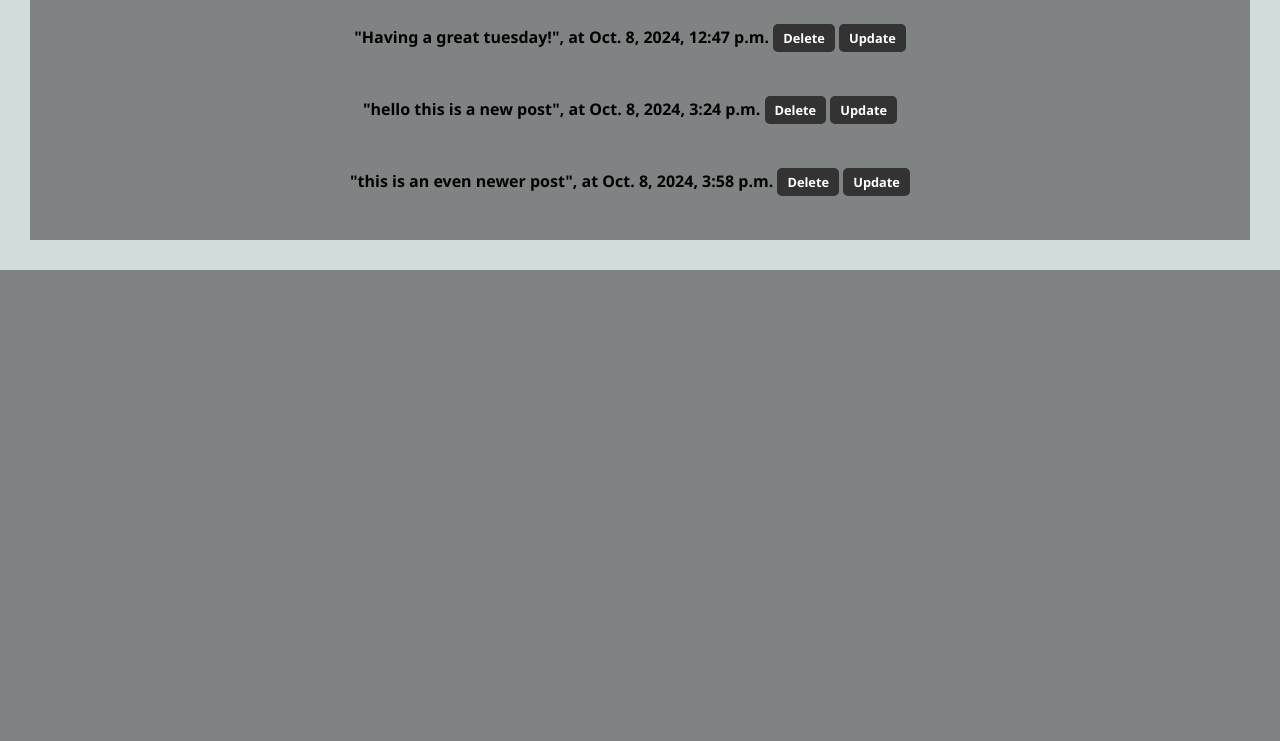
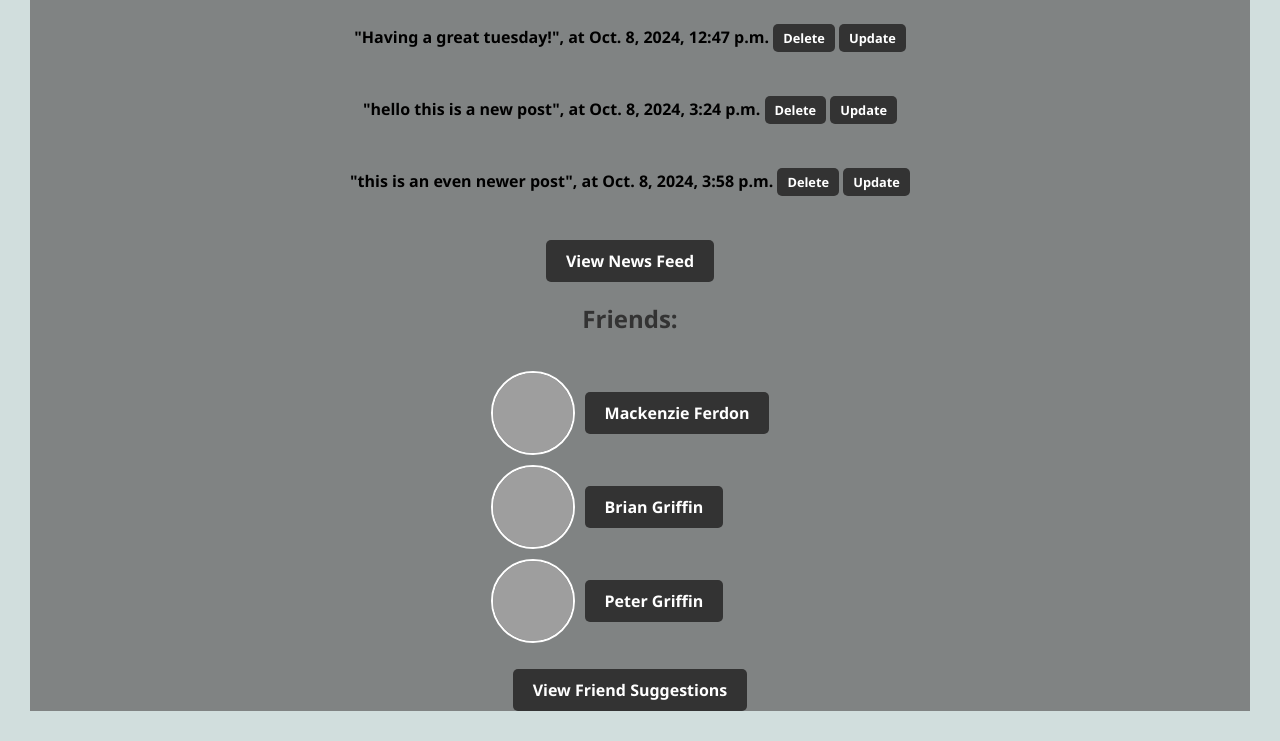
Before and after one commit to rypetrat/CS412, a Django app: page /mini_fb/profile/1 in a window 1280 px wide. Shown: the part 740-1481 px from the top of the page. Before the commit the page ends 1010 px from the top, so only its background shows below. Run offline with Django 5.2, Linux system fonts and the light colour scheme; data comes from the database, SQL or seed files in the repository; both versions use the stored data as it was after the commit; grey boxes are pictures that could not be loaded.

Commit message:
added assignment 8 code

```diff
--- a/mini_fb/admin.py
+++ b/mini_fb/admin.py
@@ -5,3 +5,4 @@ from .models import *
 admin.site.register(Profile)
 admin.site.register(StatusMessage)
 admin.site.register(Image)
+admin.site.register(Friend)
--- a/mini_fb/models.py
+++ b/mini_fb/models.py
@@ -1,7 +1,6 @@
 from django.db import models
 from django.urls import reverse
 
-# Create your models here.
 class Profile(models.Model):
     '''Encapsulate the idea of a profile'''
     firstName = models.CharField(max_length=100, blank=False)
@@ -19,14 +18,51 @@ class Profile(models.Model):
         statusMessages = StatusMessage.objects.filter(profile=self)
         return statusMessages
 
+    def get_friends(self):
+        friends_as_profile1 = Friend.objects.filter(profile1=self)
+        friends_as_profile2 = Friend.objects.filter(profile2=self)
+
+        friends = [friend.profile2 for friend in friends_as_profile1] + \
+                  [friend.profile1 for friend in friends_as_profile2]
+        return friends
+
     def get_absolute_url(self):
-        # Returns the URL for a profile with its primary key
         return reverse('profile', kwargs={'pk': self.pk})
+
+    def add_friend(self, other):
+        existing_friend = Friend.objects.filter(
+            (models.Q(profile1=self) & models.Q(profile2=other)) |
+            (models.Q(profile1=other) & models.Q(profile2=self))
+        ).exists()
+        if not existing_friend:
+            new_friend = Friend(profile1=self, profile2=other)
+            new_friend.save()
+
+    def get_friend_suggestions(self):
+        friend_ids = Friend.objects.filter(
+            models.Q(profile1=self) | models.Q(profile2=self)
+        ).values_list('profile1', 'profile2')
+
+        flat_friend_ids = {friend_id for pair in friend_ids for friend_id in pair}
+        flat_friend_ids.discard(self.pk)
+
+        suggested_friends = Profile.objects.exclude(pk__in=flat_friend_ids).exclude(pk=self.pk)
+
+        return suggested_friends
+
+    def get_news_feed(self):
+        friend_ids = [friend.pk for friend in self.get_friends()]
+        all_profile_ids = [self.pk] + friend_ids
+
+        news_feed = StatusMessage.objects.filter(
+            models.Q(profile__in=all_profile_ids)
+        ).order_by('-timestamp')
+
+        return news_feed
 
 class StatusMessage(models.Model):
     '''Encapsulate the idea of a Status Messages on a Profile.'''
 
-    # data attributes of a Status Message:
     profile = models.ForeignKey("Profile", on_delete=models.CASCADE)
     message = models.TextField(blank=False)
     timestamp = models.DateTimeField(auto_now=True)
@@ -46,3 +82,12 @@ class Image(models.Model):
 
     def __str__(self):
         return f"Image for {self.status_message.message}"
+
+class Friend(models.Model):
+    '''Encapsulate the idea of a Friend.'''
+    profile1 = models.ForeignKey(Profile, related_name='friend1', on_delete=models.CASCADE)
+    profile2 = models.ForeignKey(Profile, related_name='friend2', on_delete=models.CASCADE)
+    timestamp = models.DateTimeField(auto_now_add=True)
+
+    def __str__(self):
+        return f"{self.profile1} & {self.profile2}"
--- a/mini_fb/templates/mini_fb/show_profile.html
+++ b/mini_fb/templates/mini_fb/show_profile.html
@@ -1,4 +1,6 @@
+
 {% extends 'mini_fb/base.html' %}
+{% load static %}
 
 {% block content %}
 <main class="grid-container">
@@ -40,6 +42,23 @@
         {% empty %}
         <p>No status messages to display.</p>
         {% endfor %}
+        <div style="display: flex; justify-content: center; flex-direction: column; align-items: center;">
+            <a href="{% url 'news_feed' profile.pk %}" class="button">View News Feed</a>
+            <h2>Friends:</h2>
+            <ul style="list-style: none; padding: 0;">
+                {% for friend in profile.get_friends %}
+                    <li style="display: flex; align-items: center; margin-bottom: 10px;">
+                        <img src="{{ friend.ProfileImg }}" alt="{{ friend.firstName }}'s Profile Picture" style="width: 80px; height: 80px; border-radius: 50%; margin-right: 10px; border: 2px solid white;">
+                        <a href="{{ friend.get_absolute_url }}" class="button">
+                            {{ friend.firstName }} {{ friend.lastName }}
+                        </a>
+                    </li>
+                {% empty %}
+                    <li>No friends yet.</li>
+                {% endfor %}
+            </ul>
+            <a href="{% url 'friend_suggestions' profile.pk %}" class="button">View Friend Suggestions</a>
+        </div>
     </div>
 </main>
 {% endblock %}
--- a/mini_fb/urls.py
+++ b/mini_fb/urls.py
@@ -10,4 +10,7 @@ urlpatterns = [
     path('profile/<int:pk>/update/', UpdateProfileView.as_view(), name='update_profile'),
     path('status/<int:pk>/delete/', DeleteStatusMessageView.as_view(), name='delete_status'),
     path('status/<int:pk>/update/', UpdateStatusMessageView.as_view(), name='update_status'),
+    path('profile/<int:pk>/add_friend/<int:other_pk>/', CreateFriendView.as_view(), name='add_friend'),
+    path('profile/<int:pk>/friend_suggestions/', ShowFriendSuggestionsView.as_view(), name='friend_suggestions'),
+    path('profile/<int:pk>/news_feed/', ShowNewsFeedView.as_view(), name='news_feed'),
 ]
--- a/mini_fb/views.py
+++ b/mini_fb/views.py
@@ -1,13 +1,13 @@
 # Create your views here.
-from django.shortcuts import render, get_object_or_404
+from django.shortcuts import redirect, get_object_or_404
 from django.urls import reverse
 from .models import *
-from django.views.generic import ListView, DetailView, CreateView, UpdateView, DeleteView
+from django.views.generic import *
 from .forms import *
 
 class ShowAllProfilesView(ListView):
     '''Create a subclass of ListView to display all profiles'''
-    model = Profile # retrieve objects of type Profile from the database
+    model = Profile
     template_name = 'mini_fb/show_all_profiles.html'
     context_object_name = 'profiles'
 
@@ -30,23 +30,19 @@ class CreateStatusMessageView(CreateView):
     template_name = 'mini_fb/create_status_form.html'
 
     def get_context_data(self, **kwargs):
-        # Get the context from the parent class
         context = super().get_context_data(**kwargs)
         profile_pk = self.kwargs['pk']
         context['profile'] = get_object_or_404(Profile, pk=profile_pk)
         return context
 
     def form_valid(self, form):
-        # Get the Profile object and set it on the StatusMessage
         profile_pk = self.kwargs['pk']
         profile = get_object_or_404(Profile, pk=profile_pk)
 
-        # Save the status message and commit to database
         status_message = form.save(commit=False)
         status_message.profile = profile
         status_message.save()
 
-        # Handle file upload
         files = self.request.FILES.getlist('images')
         for file in files:
             Image.objects.create(status_message=status_message, image_file=file)
@@ -92,5 +88,37 @@ class UpdateStatusMessageView(UpdateView):
     context_object_name = 'status_message'
 
     def get_success_url(self):
-        # Redirect to the profile page after successful update
         return reverse('profile', kwargs={'pk': self.object.profile.pk})
+
+class CreateFriendView(View):
+    def dispatch(self, request, *args, **kwargs):
+        profile_pk = kwargs['pk']
+        friend_pk = kwargs['other_pk']
+
+        profile = get_object_or_404(Profile, pk=profile_pk)
+        friend_profile = get_object_or_404(Profile, pk=friend_pk)
+
+        profile.add_friend(friend_profile)
+
+        return redirect('profile', pk=profile_pk)
+
+class ShowFriendSuggestionsView(DetailView):
+    model = Profile
+    template_name = 'mini_fb/friend_suggestions.html'
+    context_object_name = 'profile'
+
+    def get_context_data(self, **kwargs):
+        context = super().get_context_data(**kwargs)
+        profile = self.get_object()
+        context['friend_suggestions'] = profile.get_friend_suggestions()
+        return context
+
+class ShowNewsFeedView(DetailView):
+    model = Profile
+    template_name = 'mini_fb/news_feed.html'
+    context_object_name = 'profile'
+
+    def get_context_data(self, **kwargs):
+        context = super().get_context_data(**kwargs)
+        context['news_feed'] = self.object.get_news_feed()
+        return context
--- a/static/hw6Styles.css
+++ b/static/hw6Styles.css
@@ -59,13 +59,6 @@ article.featured {
     display: block;
     margin: 0 auto; /* Center the images */
 }
-
-/* article img, article.featured img {
-    width: 50%;
-    border: 4px solid #fff;
-    border-radius: 8px;
-    text-align: center;
-} */
 
 article p, article h3 {
     margin: 20px 10px;
@@ -138,3 +131,22 @@ nav li {
 .button:hover {
     background-color: #022346; /* Darker blue on hover */
 }
+
+.add-friend-button {
+    display: inline-block; /* Makes the button behave like a block element */
+    background-color: #022346; /* Different color for the add friend button */
+    color: white; /* White text */
+    padding: 10px 20px; /* Add some padding */
+    font-size: 16px; /* Increase font size */
+    font-weight: bold; /* Bold text */
+    text-align: center; /* Center text */
+    text-decoration: none; /* Remove underline from text */
+    border-radius: 5px; /* Rounded corners */
+    border: none; /* No border */
+    cursor: pointer; /* Pointer cursor on hover */
+    transition: background-color 0.3s ease; /* Smooth background-color transition on hover */
+}
+
+.add-friend-button:hover {
+    background-color: #333333; /* Darker shade on hover */
+}
```
Also changed, not shown: mini_fb/templates/mini_fb/friend_suggestions.html (added, +25 -0 lines), mini_fb/templates/mini_fb/news_feed.html (added, +23 -0 lines), db.sqlite3, mini_fb/migrations/0005_friend.py (added).
